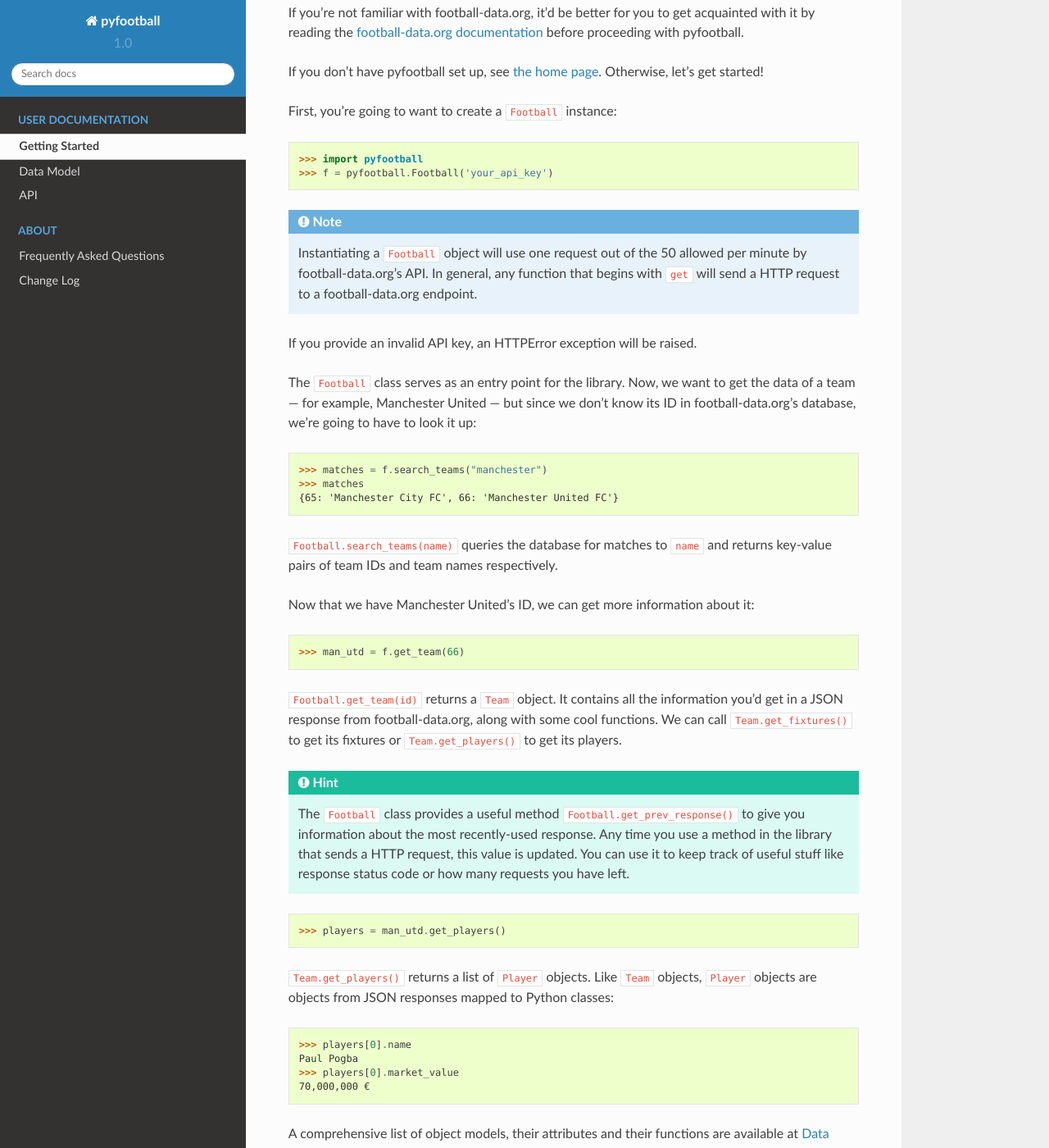
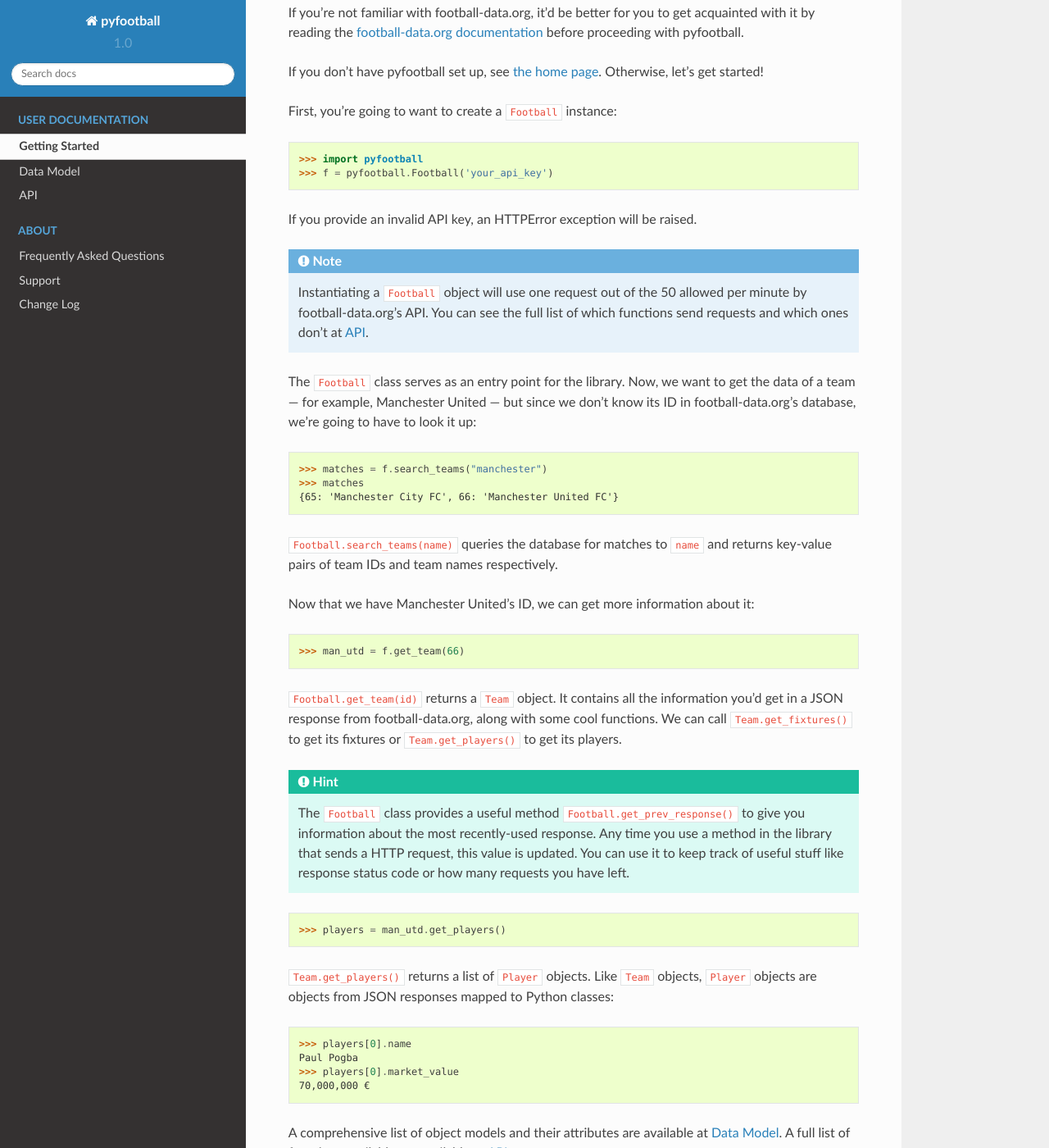
Before and after one commit to timorthi/pyfootball, a Sphinx documentation site: the page built from docs/pages/getting_started.rst, in a window 1280 px wide and 1400 px high, scrolled down 204 px. Shown: the whole window at 82% size. Built offline with Sphinx 7.4.7 and the Read the Docs theme 2.0.0, drawn with Linux system fonts in a browser that asks for light colours; some of the changed text lies outside the part shown.

```diff
--- a/docs/conf.py
+++ b/docs/conf.py
@@ -17,9 +17,9 @@
 # add these directories to sys.path here. If the directory is relative to the
 # documentation root, use os.path.abspath to make it absolute, like shown here.
 #
-# import os
-# import sys
-# sys.path.insert(0, os.path.abspath('.'))
+import os
+import sys
+sys.path.insert(0, os.path.abspath('../'))
 
 # -- General configuration ------------------------------------------------
 
@@ -32,7 +32,7 @@ import sphinx_rtd_theme
 # Add any Sphinx extension module names here, as strings. They can be
 # extensions coming with Sphinx (named 'sphinx.ext.*') or your custom
 # ones.
-extensions = []
+extensions = ['sphinx.ext.autodoc']
 
 # Add any paths that contain templates here, relative to this directory.
 templates_path = ['_templates']
--- a/docs/index.rst
+++ b/docs/index.rst
@@ -46,6 +46,7 @@ Example Usage
     :caption: About
 
     pages/faq
+    pages/support
     pages/changelog
 
 
--- a/docs/pages/changelog.rst
+++ b/docs/pages/changelog.rst
@@ -1,3 +1,5 @@
 Change Log
 ============
-Intentionally left empty for now.
+1.0.0 (2016.10.16)
+--------------------
+* Initial release! :)
--- a/docs/pages/getting_started.rst
+++ b/docs/pages/getting_started.rst
@@ -12,9 +12,9 @@ First, you're going to want to create a ``Football`` instance:
     >>> import pyfootball
     >>> f = pyfootball.Football('your_api_key')
 
-.. note:: Instantiating a ``Football`` object will use one request out of the 50 allowed per minute by football-data.org's API. In general, any function that begins with ``get`` will send a HTTP request to a football-data.org endpoint.
+If you provide an invalid API key, an HTTPError exception will be raised.
 
-If you provide an invalid API key, an HTTPError exception will be raised.
+.. note:: Instantiating a ``Football`` object will use one request out of the 50 allowed per minute by football-data.org's API. You can see the full list of which functions send requests and which ones don't at :doc:`api`.
 
 The ``Football`` class serves as an entry point for the library. Now, we want to get the data of a team — for example, Manchester United — but since we don't know its ID in football-data.org's database, we're going to have to look it up:
 ::
@@ -46,4 +46,4 @@ Now that we have Manchester United's ID, we can get more information about it:
     >>> players[0].market_value
     70,000,000 €
 
-A comprehensive list of object models, their attributes and their functions are available at :doc:`data_model`.
+A comprehensive list of object models and their attributes are available at :doc:`data_model`. A full list of functions available are available at :doc:`api`.
```
Also changed, not shown: docs/pages/api.rst (+26 -1 lines), docs/pages/support.rst (added, +11 -0 lines).
